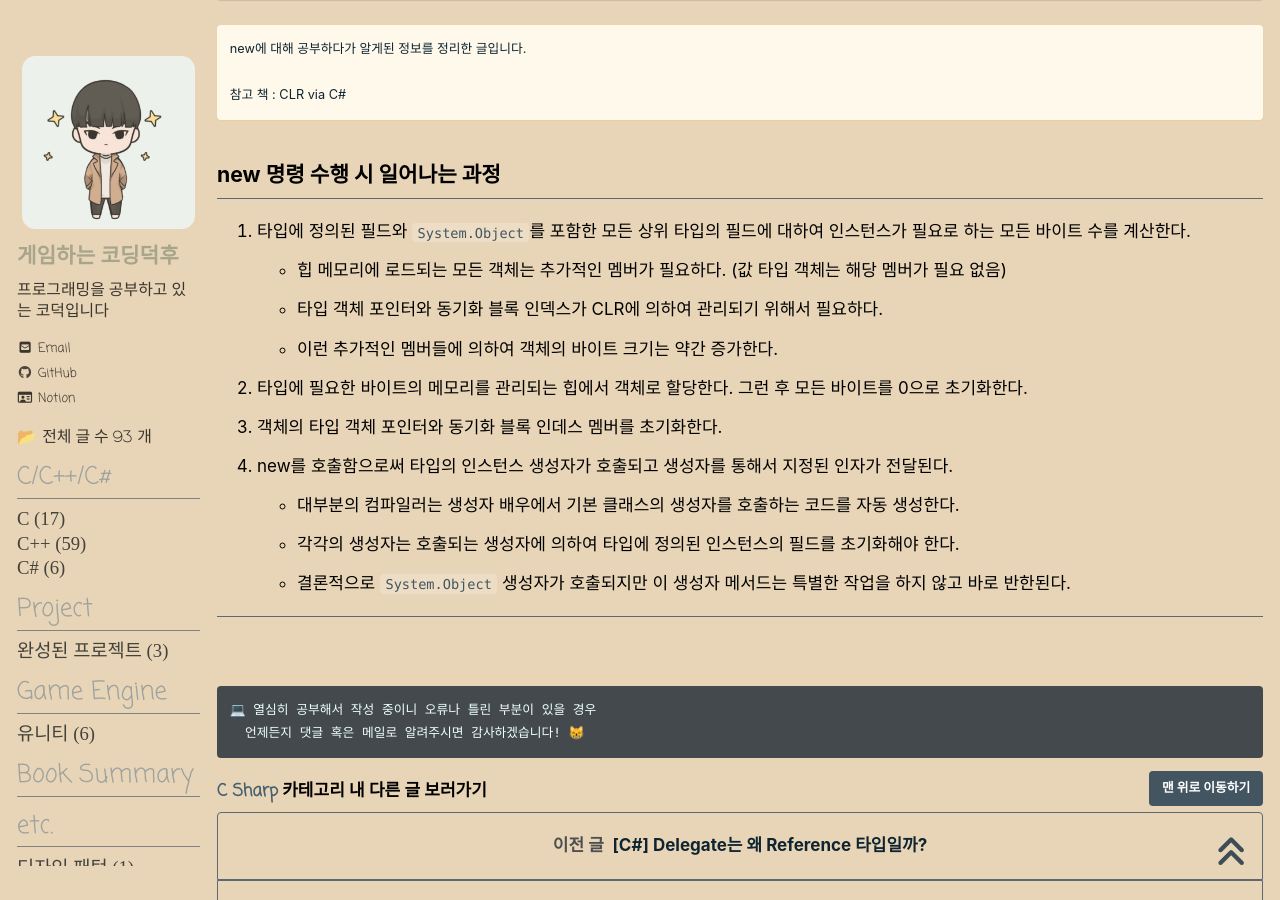
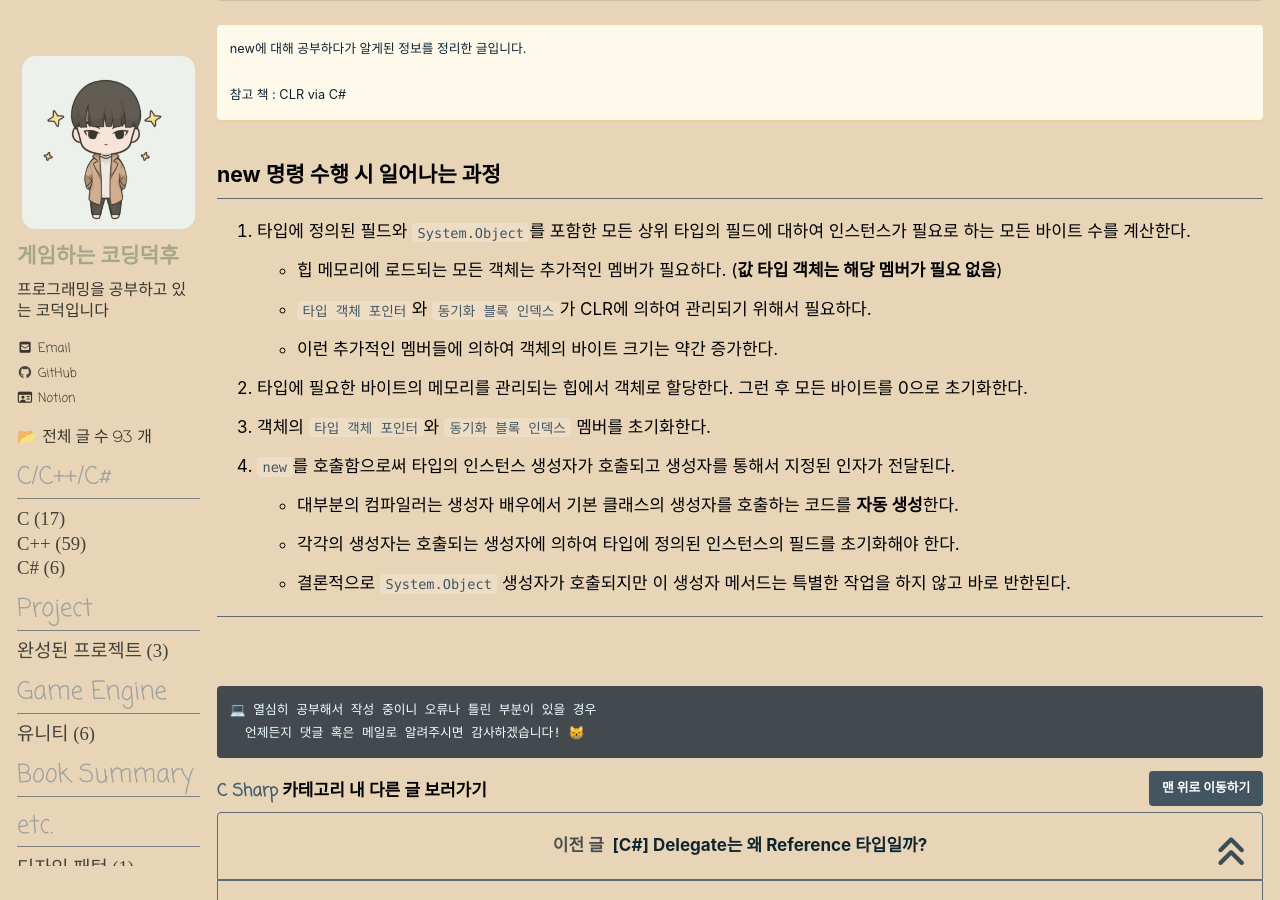
Before and after one commit to reoul/reoul.github.io, a Jekyll site: the page built from _posts/csharp/2023-05-08-csharp-5.md, in a window 1280 px wide and 900 px high, scrolled down 409 px. Built offline with Jekyll 4.4.1, drawn with Linux system fonts in a browser that asks for light colours; cached includes are drawn as plain includes; nearby versions of some CDN libraries; some web fonts are replaced; comment, search, counter and statistics services are not loaded.

Commit message:
키워드 강조

```diff
--- a/_posts/csharp/2023-05-08-csharp-5.md
+++ b/_posts/csharp/2023-05-08-csharp-5.md
@@ -24,13 +24,13 @@ new에 대해 공부하다가 알게된 정보를 정리한 글입니다.<br>
 ## new 명령 수행 시 일어나는 과정
 
 1. 타입에 정의된 필드와 `System.Object`를 포함한 모든 상위 타입의 필드에 대하여 인스턴스가 필요로 하는 모든 바이트 수를 계산한다.
-   - 힙 메모리에 로드되는 모든 객체는 추가적인 멤버가 필요하다. (값 타입 객체는 해당 멤버가 필요 없음)
-   - 타입 객체 포인터와 동기화 블록 인덱스가 CLR에 의하여 관리되기 위해서 필요하다.
+   - 힙 메모리에 로드되는 모든 객체는 추가적인 멤버가 필요하다. (**값 타입 객체는 해당 멤버가 필요 없음**)
+   - `타입 객체 포인터`와 `동기화 블록 인덱스`가 CLR에 의하여 관리되기 위해서 필요하다.
    - 이런 추가적인 멤버들에 의하여 객체의 바이트 크기는 약간 증가한다.
 2. 타입에 필요한 바이트의 메모리를 관리되는 힙에서 객체로 할당한다. 그런 후 모든 바이트를 0으로 초기화한다.
-3. 객체의 타입 객체 포인터와 동기화 블록 인데스 멤버를 초기화한다.
-4. new를 호출함으로써 타입의 인스턴스 생성자가 호출되고 생성자를 통해서 지정된 인자가 전달된다.
-   - 대부분의 컴파일러는 생성자 배우에서 기본 클래스의 생성자를 호출하는 코드를 자동 생성한다.
+3. 객체의 `타입 객체 포인터`와 `동기화 블록 인덱스` 멤버를 초기화한다.
+4. `new`를 호출함으로써 타입의 인스턴스 생성자가 호출되고 생성자를 통해서 지정된 인자가 전달된다.
+   - 대부분의 컴파일러는 생성자 배우에서 기본 클래스의 생성자를 호출하는 코드를 **자동 생성**한다.
    - 각각의 생성자는 호출되는 생성자에 의하여 타입에 정의된 인스턴스의 필드를 초기화해야 한다.
    - 결론적으로 `System.Object` 생성자가 호출되지만 이 생성자 메서드는 특별한 작업을 하지 않고 바로 반한된다.
 
```
